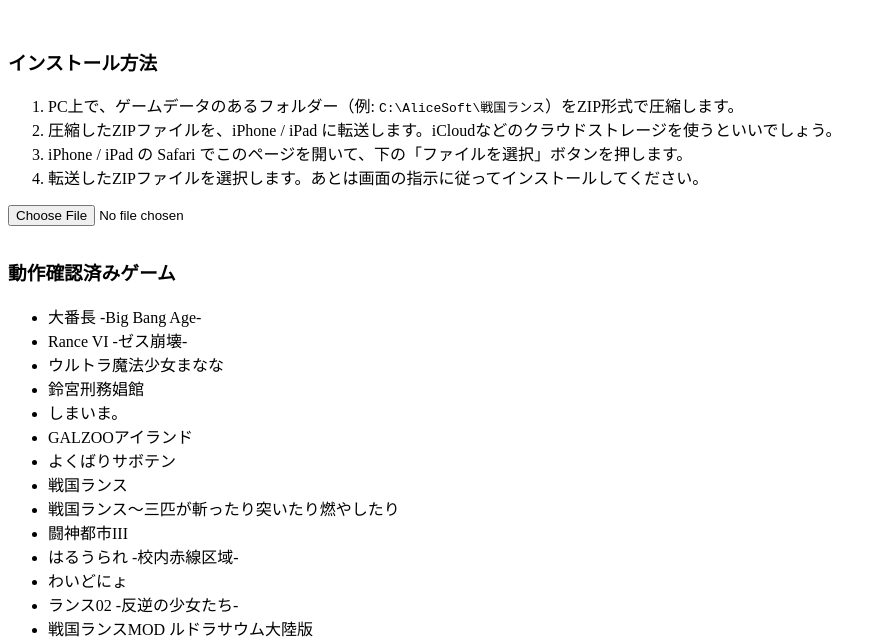
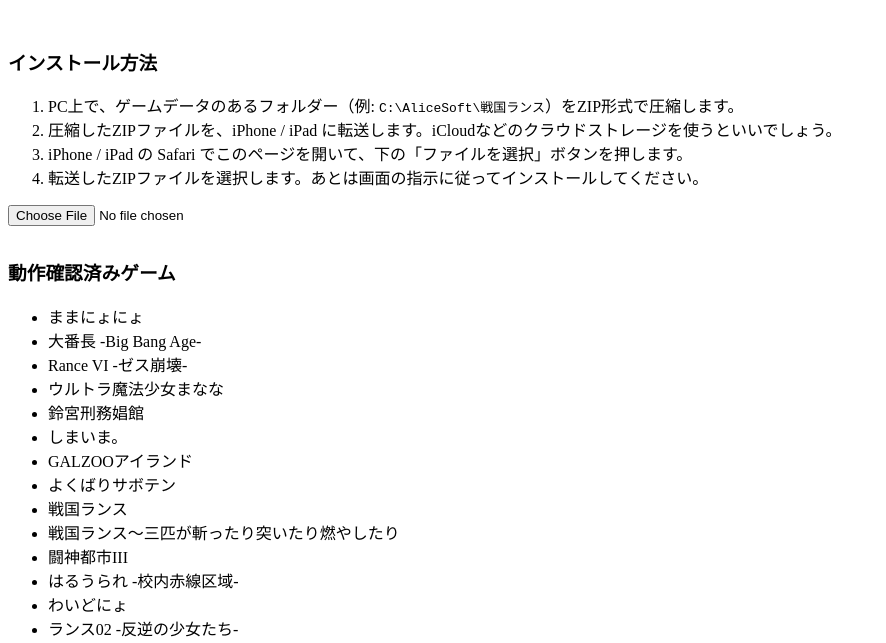
Before and after one commit to kichikuou/xsystem4-web, a website with bundled scripts: page dist/index.html in a window 1280 px wide. Shown: the part 155-798 px from the top of the page, without its empty margins (0-886 px from the left). Built offline with nearby package versions, Linux system fonts and the light colour scheme; files whose address does not match are found by name.

Commit message:
Update xsystem4

```diff
--- a/dist/index.html
+++ b/dist/index.html
@@ -71,6 +71,7 @@
         <section>
           <h3>動作確認済みゲーム</h3>
           <ul>
+            <li>ままにょにょ</li>
             <li>大番長 -Big Bang Age-</li>
             <li>Rance VI -ゼス崩壊-</li>
             <li>ウルトラ魔法少女まなな</li>
```
